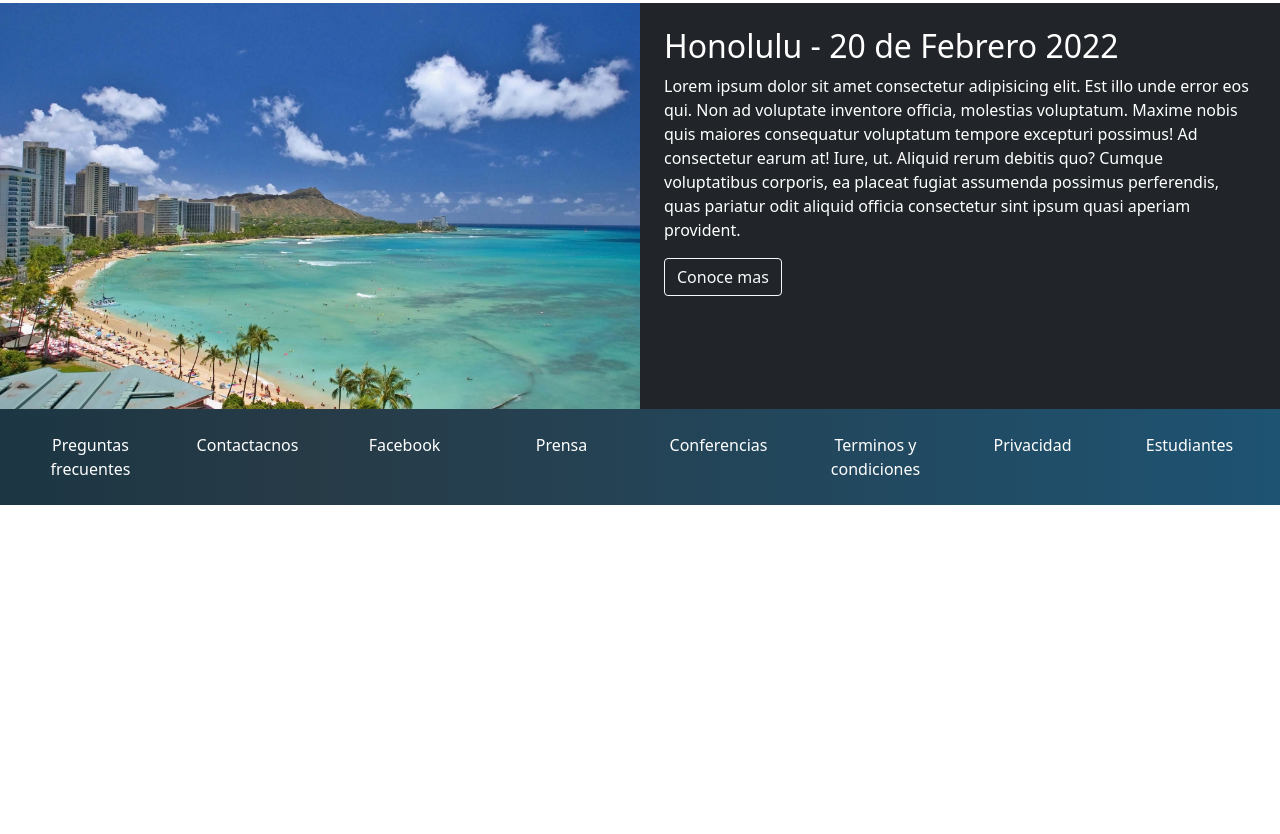
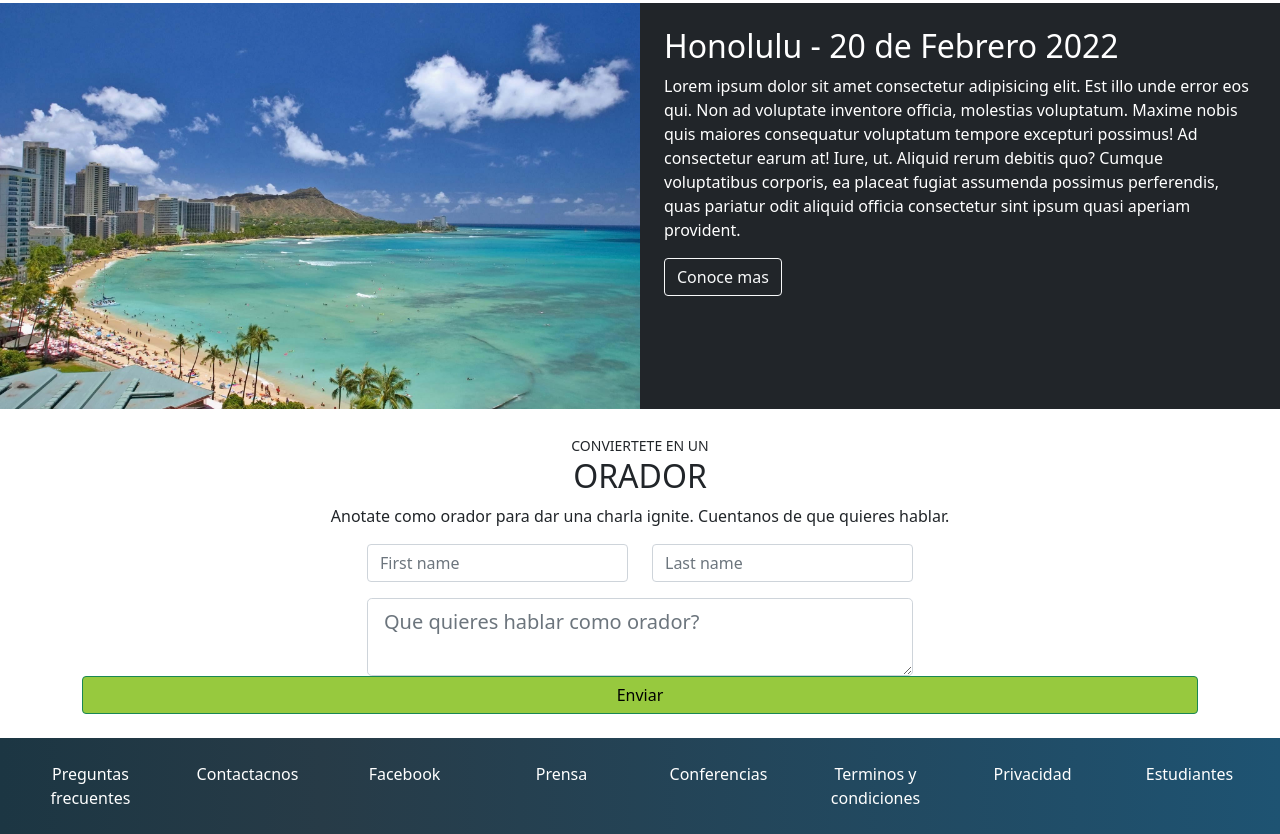
Before and after one commit to RonyVargasPichardo/Bootstrap, a plain HTML site: page index.html in a window 1280 px wide. Shown: the part 2000-2834 px from the top of the page. Before the commit the page ends 2505 px from the top, so only its background shows below. Drawn offline with nearby package versions, Linux system fonts and the light colour scheme.

Commit message:
construyendo el formulario

```diff
--- a/index.css
+++ b/index.css
@@ -56,6 +56,7 @@
     height: 100%;
 }
 
+
 #footer{
     background: linear-gradient(90deg,#1c3643,#273b47 25%,#1e5372);
 }
--- a/index.html
+++ b/index.html
@@ -211,6 +211,46 @@
     </section>
     <!-- /Fecha y lugar -->
 
+    <!-- Formulario de ingreso de oradores -->
+    <section id="form-oradores" class="py-4">
+        <div class="container">
+            <div class="row">
+                <div class="col text-center text-uppercase">
+                    <small>conviertete en un</small>
+                    <h2>orador</h2>
+                </div>
+            </div>
+            <div class="row">
+                <div class="col text-center">
+                    <p>
+                        Anotate como orador para dar una charla ignite.
+                        Cuentanos de que quieres hablar.
+                    </p>
+                </div>
+            </div>
+            <form >
+                <div class="row ">
+                    <div class="col-12 col-md-5 offset-md-1 col-lg-4 offset-lg-2 col-xl-3 offset-xl-3 form-label">
+                      <input type="text" class="form-control" placeholder="First name" aria-label="First name">
+                    </div>
+                    <div class="col-12 col-md-5 col-lg-4 col-xl-3">
+                      <input type="text" class="form-control" placeholder="Last name" aria-label="Last name">
+                    </div>
+                  </div>
+                  <div class="row mt-2">
+                    <div class="col col-lg-8 offset-lg-2 col-md-10 offset-md-1 col-xl-6 offset-xl-3 ">
+                        <textarea name="text" class="form-control form-control-lg" placeholder="Que quieres hablar como orador?"></textarea></div>
+                  </div>
+                  <div class="form-grid">
+                      <div class="col d-grid gap-2">
+                          <input type="submit" value="Enviar" class="btn btn-success ">
+                      </div>
+                  </div>
+            </form>
+        </div>
+    </section>
+    <!-- /Formulario de ingreso de oradores -->
+
     <!-- Footer -->
     <footer id="footer" class="py-4">
         <div class="conatiner px-4">
```
